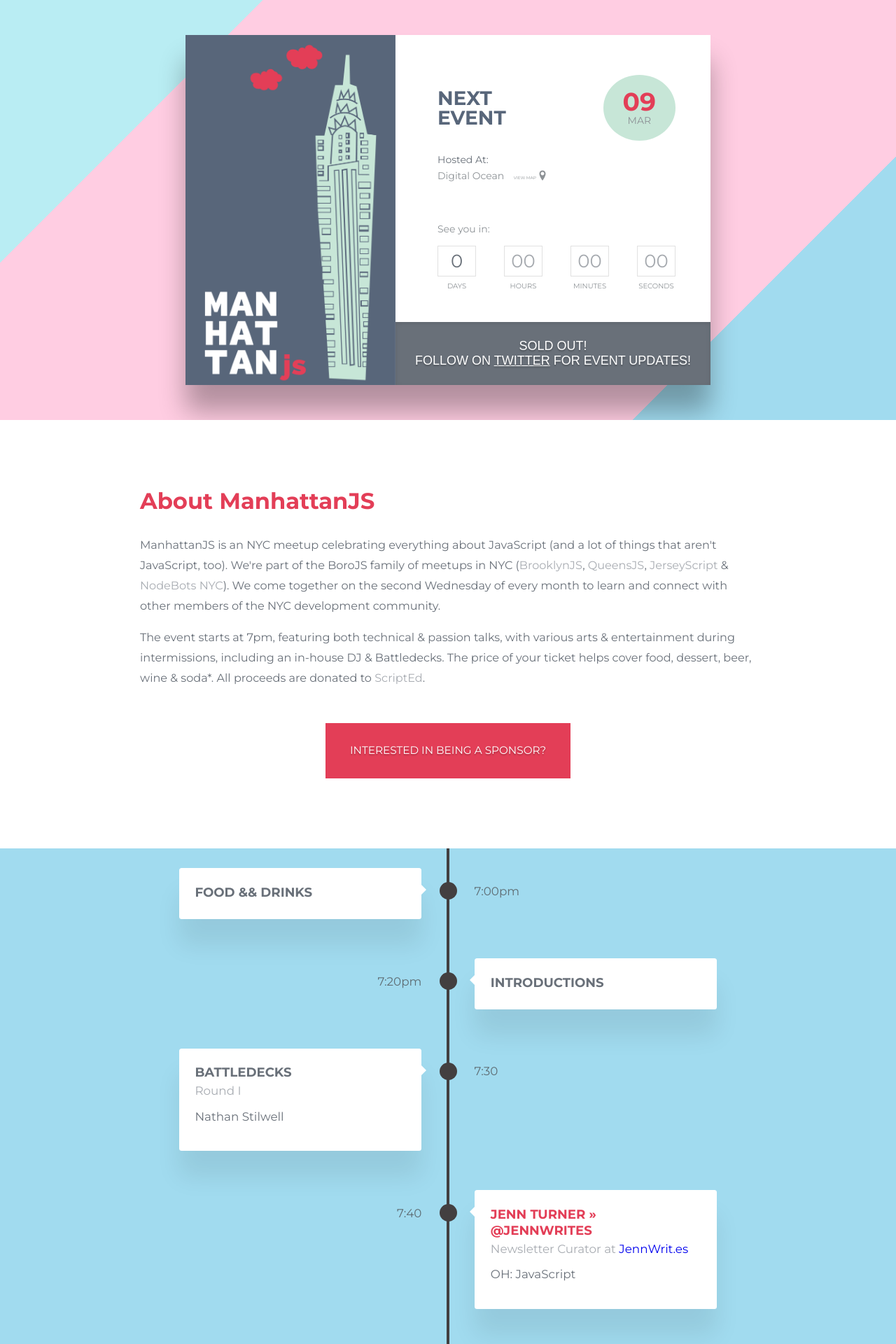
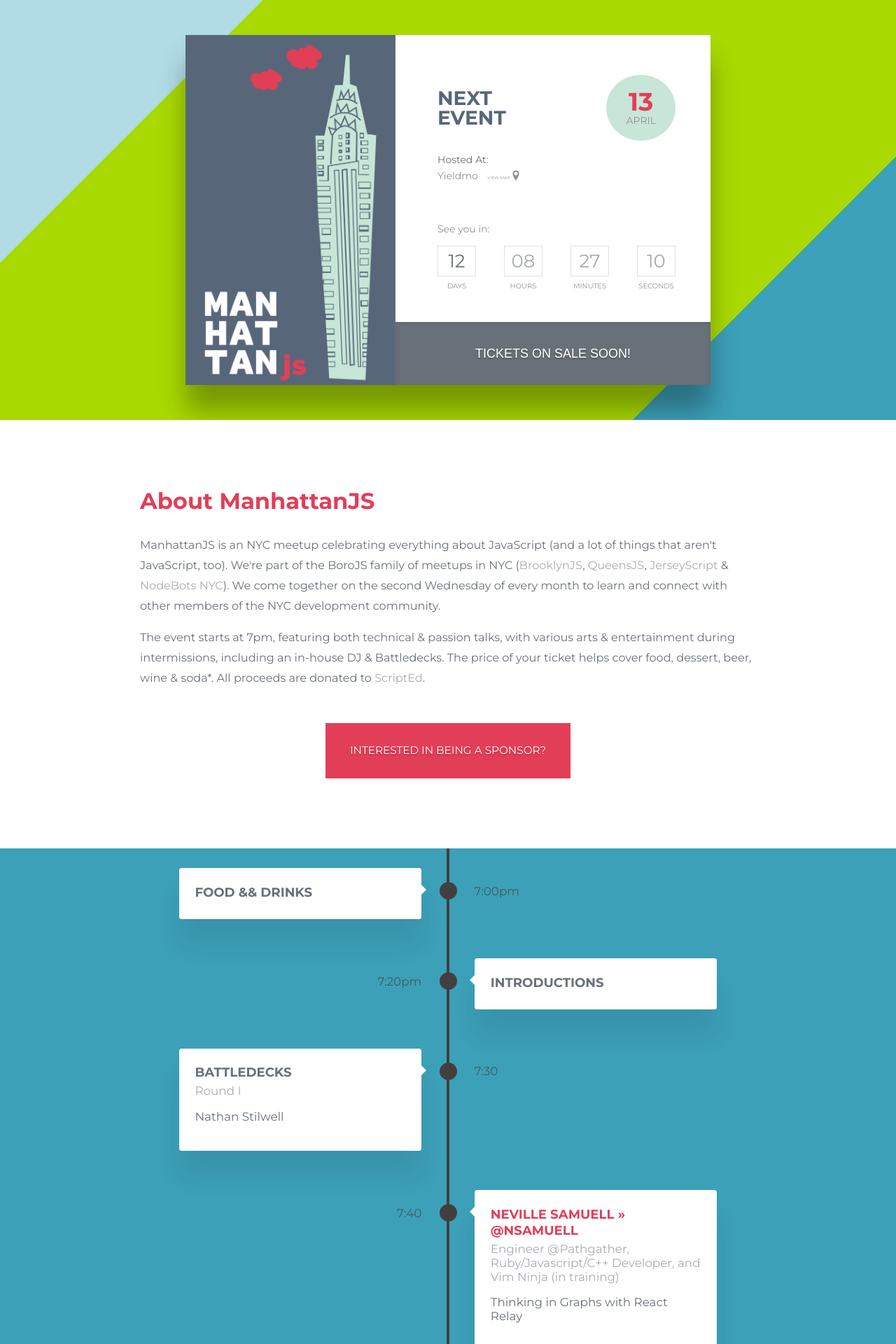
Before and after one commit to manhattanjs/manhattanjs.github.io, a Jekyll site: the page built from index.html, in a window 1280 px wide. Shown: the top 1920 px of the page at 70% size. Built offline with Jekyll 4.4.1, drawn with Linux system fonts in a browser that asks for light colours; comment, search, counter and statistics services are not loaded; some of the changed text lies outside the part shown.

Commit message:
updates for april

```diff
--- /dev/null
+++ b/_includes/location-yieldmo.html
@@ -0,0 +1,9 @@
+<a href="https://yieldmo.com/" target="_blank"> <span class="location">Yieldmo</span></a>
+<a href="https://www.google.com/maps/place/Yieldmo/@40.7413727,-73.9990838,15z/data=!4m2!3m1!1s0x0:0xd55a5d97ffb74a98" target="_blank" class="location-link">
+  <span>view&nbsp;map</span>
+  <svg class="location-icon"
+    viewBox="0 0 28.8 44.8">
+    <path d="M27.4,14.2c0,12.4-13,28.6-13,28.6s-13-16.2-13-28.6c0-7.2,5.8-13,13-13S27.4,7,27.4,14.2z M21.5,14.3c0-3.8-3.2-7-7.1-7
+      s-7,3.1-7,7s3.1,7.1,7,7.1S21.5,18.1,21.5,14.3z"/>
+  </svg>
+</a>
--- /dev/null
+++ b/_includes/speakers/speaker-list-2016-04.html
@@ -0,0 +1,104 @@
+<section id="timeline" class="container">
+  <div class="timeline-block">
+    <span class="timeline-dot"></span>
+
+    <div class="timeline-content">
+      <p class="event-info-headline">Food && Drinks</p>
+      <time>7:00pm</time>
+    </div>
+  </div>
+
+  <div class="timeline-block">
+    <span class="timeline-dot"></span>
+
+    <div class="timeline-content">
+      <p class="event-info-headline">Introductions</p>
+      <time>7:20pm</time>
+    </div>
+  </div>
+
+  <div class="timeline-block">
+    <span class="timeline-dot"></span>
+
+    <div class="timeline-content">
+      <p class="event-info-headline">Battledecks</p>
+      <p class="speaker-sub-info">Round I</p>
+      <p class="speaker-talk-title">Nathan Stilwell</p>
+      <time>7:30</time>
+    </div>
+  </div>
+
+  <div class="timeline-block">
+    <span class="timeline-dot"></span>
+
+    <div class="timeline-content">
+        <a href="https://twitter.com/jennwrites" target="_blank" class="speaker-info">
+          <p>Neville Samuell  &raquo; @nsamuell</p>
+        </a>
+        <p class="speaker-sub-info">Engineer @Pathgather, Ruby/Javascript/C++ Developer, and Vim Ninja (in training)</p>
+      <p class="speaker-talk-title">Thinking in Graphs with React Relay</p>
+      <time>7:40</time>
+    </div>
+  </div>
+
+  <div class="timeline-block">
+    <span class="timeline-dot"></span>
+
+    <div class="timeline-content">
+      <p class="event-info-headline">Battledecks</p>
+      <p class="speaker-sub-info">Round II</p>
+      <p class="speaker-talk-title">Adam J. Sontag</p>
+      <time>7:55pm</time>
+    </div>
+  </div>
+
+  <div class="timeline-block">
+    <span class="timeline-dot"></span>
+
+    <div class="timeline-content">
+      <a href="https://twitter.com/meyerini" target="_blank" class="speaker-info">
+        <p>Cory Forsyth &raquo; @bantic</p>
+      </a>
+      <p class="speaker-sub-info">emberjs consulting thru 201-created.com, ITP adjunct professor, co-organizer of @goruco</p>
+      <p class="speaker-talk-title">Simple Ways of Using Extensions to Bend the Browser to Your Will</p>
+      <time>8:05pm</time>
+    </div>
+  </div>
+
+  <div class="timeline-block">
+    <span class="timeline-dot"></span>
+
+    <div class="timeline-content">
+      <p class="event-info-headline">Battledecks</p>
+      <p class="speaker-sub-info">Round III</p>
+      <p class="speaker-talk-title">TBD</p>
+      <time>8:20pm</time>
+    </div>
+  </div>
+
+  <div class="timeline-block">
+    <span class="timeline-dot"></span>
+
+    <div class="timeline-content">
+      <a href="https://twitter.com/janecakemaster" target="_blank" class="speaker-info">
+        <p>Miriam Nadler &raquo; @antimytheme</p>
+      </a>
+      <p class="speaker-sub-info">Front-End Dev @VoxProduct</p>
+      <p class="speaker-talk-title">Pinball Wizardry</p>
+      <time>8:30pm</time>
+    </div>
+  </div>
+
+  <div class="timeline-block">
+    <span class="timeline-dot"></span>
+
+    <div class="timeline-content">
+      <p class="event-info-headline">Closing + Afterparty</p>
+      <p class="speaker-sub-info">Post Event Shenanigans</p>
+      <p class="speaker-talk-title">Tonight our post event hangout space is <a href="https://www.google.com/maps/place/The+Tippler/@40.742258,-74.006111,15z/data=!4m2!3m1!1s0x0:0xe59082d159b965?sa=X&ved=0ahUKEwjXlpGC0tfLAhXE7D4KHZgKC5IQ_BIIiQEwDQ" target="_blank" class="external-link">The Tippler</a>! See you there.</p>
+      <time>9:20pm</time>
+    </div>
+  </div>
+</section>
+
+{% include sponsors/april-2016.html %}
--- /dev/null
+++ b/_includes/sponsors/april-2016.html
@@ -0,0 +1,4 @@
+<div class="flex-container timeline-clozer">
+  This month’s {{site.title}} is generously sponsored by: &nbsp;
+  <a href="https://yieldmo.com/" class="external-link" target="_blank">Yieldmo</a>
+</div>
--- a/_sass/_layout.scss
+++ b/_sass/_layout.scss
@@ -1,80 +1,4 @@
 @import "variables";
-
-/*
-.snowflake {
-  color: #fff;
-  font-size: 1em;
-  font-family: Arial;
-  text-shadow: 0 0 1px #000;
-}
-
-@-webkit-keyframes snowflakes-fall{
-  0% { top:-10% }
-  100% { top:100% }
-}
-@-webkit-keyframes snowflakes-shake{
-  0%{
-    -webkit-transform:translateX(0px);
-    transform:translateX(0px);
-  }
-  50%{
-    -webkit-transform:translateX(80px);
-    transform:translateX(80px);
-  }
-  100%{
-    -webkit-transform:translateX(0px);
-    transform:translateX(0px);
-  }
-}
-@keyframes snowflakes-fall{
-  0% { top:-10% }
-  100% { top:100% }
-}
-@keyframes snowflakes-shake{
-  0%{
-    transform:translateX(0px)
-  }
-  50%{
-    transform:translateX(80px)
-  }
-  100%{
-    transform:translateX(0px)
-  }
-}
-
-.snowflake{
-  position: fixed;
-  top: -10%;
-  z-index: 9999;
-  -webkit-user-select: none;
-  -moz-user-select: none;
-  -ms-user-select: none;
-  user-select: none;
-  cursor: default;
-  -webkit-animation-name: snowflakes-fall,snowflakes-shake;
-  -webkit-animation-duration: 10s,3s;
-  -webkit-animation-timing-function: linear,ease-in-out;
-  -webkit-animation-iteration-count: infinite,infinite;
-  -webkit-animation-play-state: running,running;
-  animation-name: snowflakes-fall,snowflakes-shake;
-  animation-duration: 10s,3s;
-  animation-timing-function: linear,ease-in-out;
-  animation-iteration-count: infinite,infinite;
-  animation-play-state: running,running;
-}
-
-.snowflake:nth-of-type(0){ left:1%; -webkit-animation-delay:0s,0s; animation-delay:0s,0s }
-.snowflake:nth-of-type(1){ left:10%; -webkit-animation-delay:1s,1s; animation-delay:1s,1s }
-.snowflake:nth-of-type(2){ left:20%; -webkit-animation-delay:6s,.5s; animation-delay:6s,.5s }
-.snowflake:nth-of-type(3){ left:30%; -webkit-animation-delay:4s,2s; animation-delay:4s,2s }
-.snowflake:nth-of-type(4){ left:40%; -webkit-animation-delay:2s,2s; animation-delay:2s,2s }
-.snowflake:nth-of-type(5){ left:50%; -webkit-animation-delay:8s,3s; animation-delay:8s,3s }
-.snowflake:nth-of-type(6){ left:60%; -webkit-animation-delay:6s,2s; animation-delay:6s,2s }
-.snowflake:nth-of-type(7){ left:70%; -webkit-animation-delay:2.5s,1s; animation-delay:2.5s,1s }
-.snowflake:nth-of-type(8){ left:80%; -webkit-animation-delay:1s,0s; animation-delay:1s,0s }
-.snowflake:nth-of-type(9){ left:90%; -webkit-animation-delay:3s,1.5s; animation-delay:3s,1.5s }
-*/
-
 
 .small-logo {
   display: none;
@@ -122,7 +46,7 @@
   transform-style: preserve-3d;
   transform: perspective(800px);
   position: relative;
-  background: #a1dbef;
+  background: #3CA0B8;
 
 }
 
@@ -154,12 +78,12 @@
 }
 
 .event-background {
-  background: -moz-linear-gradient(-45deg, $cyan 20%, $pink 20%, $pink 80%, #a1dbef 80%);
-  background: -webkit-gradient(linear, left top, right bottom, color-stop(20%, $cyan), color-stop(20%, $pink), color-stop(80%, $pink), color-stop(80%, #a1dbef));
-  background: -webkit-linear-gradient(-45deg, $cyan 20%, $pink 20%, $pink 80%, #a1dbef 80%);
-  background: -o-linear-gradient(-45deg, $cyan 20%, $pink 20%, $pink 80%, #a1dbef 80%);
-  background: -ms-linear-gradient(-45deg, $cyan 20%, $pink 20%, $pink 80%, #a1dbef 80%);
-  background: linear-gradient(135deg, $cyan 20%, $pink 20%, $pink 80%, #a1dbef 80%);
+  background: -moz-linear-gradient(-45deg, #B1DCE5 20%, #A8D900 20%, #A8D900 80%, #3CA0B8 80%);
+  background: -webkit-gradient(linear, left top, right bottom, color-stop(20%, #B1DCE5), color-stop(20%, #A8D900), color-stop(80%, #A8D900), color-stop(80%, #3CA0B8));
+  background: -webkit-linear-gradient(-45deg, #B1DCE5 20%, #A8D900 20%, #A8D900 80%, #3CA0B8 80%);
+  background: -o-linear-gradient(-45deg, #B1DCE5 20%, #A8D900 20%, #A8D900 80%, #3CA0B8 80%);
+  background: -ms-linear-gradient(-45deg, #B1DCE5 20%, #A8D900 20%, #A8D900 80%, #3CA0B8 80%);
+  background: linear-gradient(135deg, #B1DCE5 20%, #A8D900 20%, #A8D900 80%, #3CA0B8 80%);
 }
 
 .birthday {
--- a/_sass/_sponsorship.scss
+++ b/_sass/_sponsorship.scss
@@ -1,5 +1,5 @@
 .sponsorship-container {
-  color: $dark-blue;
+  color: white;
   font-size: 1.5rem;
   margin: 3em auto;
   max-width: 700px;
@@ -17,7 +17,7 @@
   }
 
   p a {
-    color: $red;
+    color: #B1DCE5;
 
     &:hover {
       text-decoration: underline;
@@ -41,7 +41,7 @@
   display: inline-block;
   margin: 0 0.75em;
   text-align: center;
-  background: $light-blue;
+  background: #A8D900;
   padding: 20px 0px;
   border-radius: 3px;
   width: 145px;
@@ -57,5 +57,5 @@
   font-size: 2.25em;
   font-weight: bold;
   margin: 0.25em auto;
-  color: $red;
+  color: #3CA0B8;
 }
--- a/assets/javascripts/main.js
+++ b/assets/javascripts/main.js
@@ -45,5 +45,5 @@
   var timeinterval = setInterval(updateClock, 1000);
 }
 
-var deadline = 'March 09 2016 18:59:59 GMT-05:00';
+var deadline = 'April 13 2016 18:59:59 GMT-05:00';
 initializeClock('clockdiv', deadline);
--- a/index.html
+++ b/index.html
@@ -8,11 +8,11 @@
       <div class="top">
         <header>
           <h1>Next<br> Event</h1>
-          <p class="event-date"><b>09</b><br>Mar</p>
+          <p class="event-date"><b>13</b><br>April</p>
         </header>
         <section class="ticket-footer">
           <p>Hosted At:</p>
-          <p>{% include location-digital-ocean.html %}</p>
+          <p>{% include location-yieldmo.html %}</p>
         </section>
         <div class="counter" id="clockdiv">
           <p>See you in:</p>
@@ -36,7 +36,7 @@
           </ul>
         </div>
       </div>
-      {% include sold-out.html %}
+      {% include tickets-soon.html %}
     </div>
   </div>
 </div>
@@ -51,4 +51,4 @@
   <a href="/sponsorship" class="sponsorship flex-container">Interested in being a sponsor?</a>
 </div>
 
-{% include speakers/speaker-list-2016-03.html %}
+{% include speakers/speaker-list-2016-04.html %}
```
